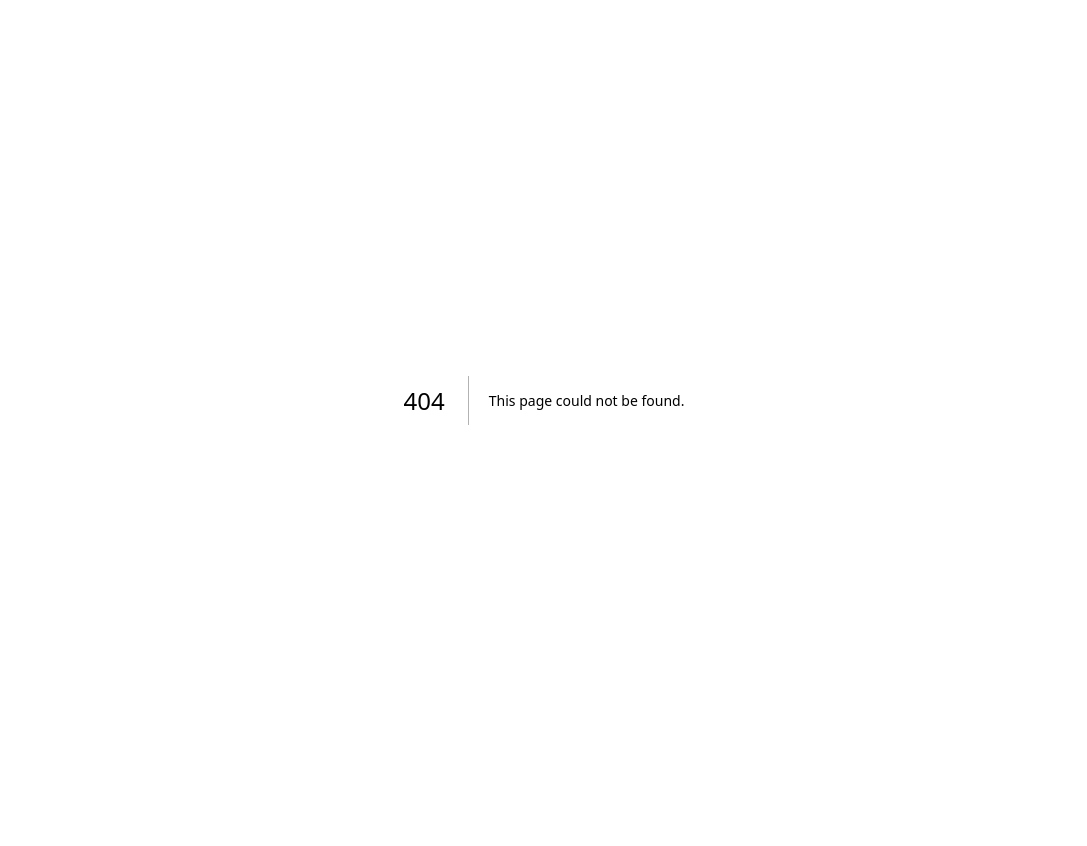
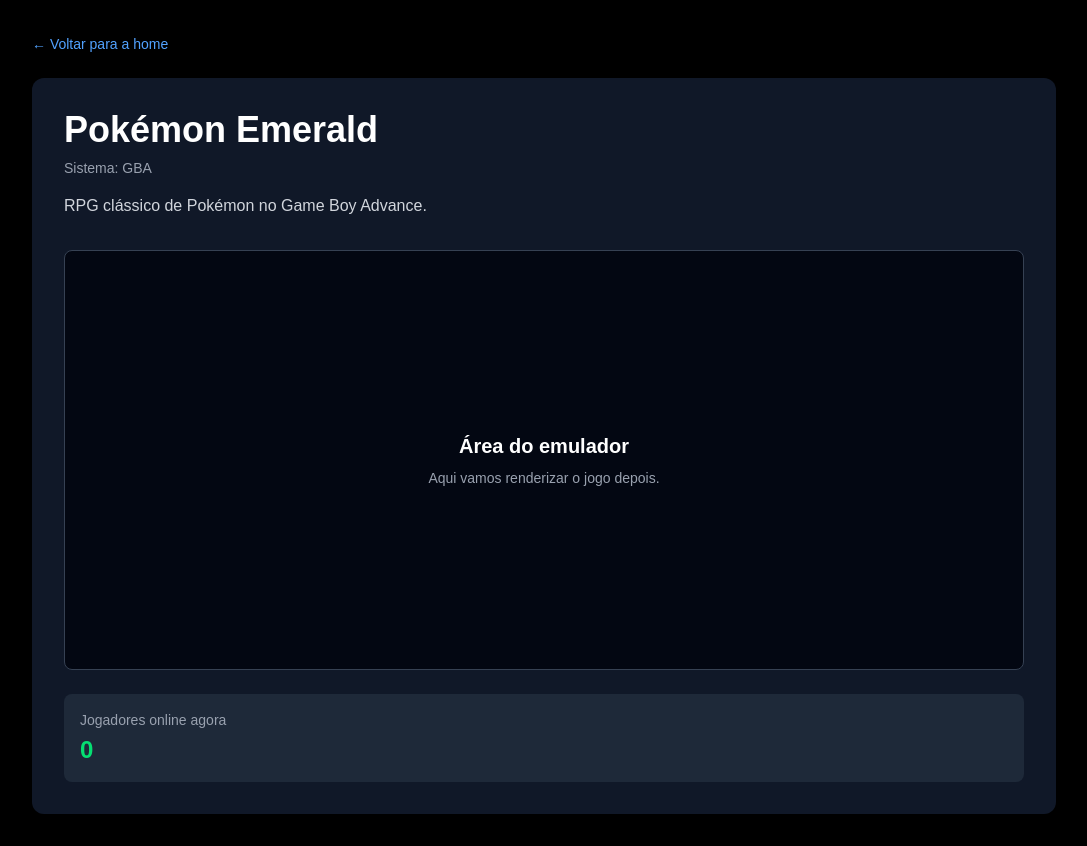
Before and after one commit to MarcusDevHub/SocialRom, a Next.js app: page /game/pokemon-emerald in a window 1280 px wide. Before the commit this address had no page. Shown: the whole page, without its empty margins (96-1183 px from the left). Before the commit the page ends 800 px from the top, so only its background shows below. Built offline with nearby package versions, Linux system fonts and the light colour scheme.

Commit message:
feat(game): add dynamic game page using route params

```diff
--- /dev/null
+++ b/src/app/game/[id]/page.tsx
@@ -0,0 +1,59 @@
+import { notFound } from 'next/navigation';
+import { mockGames } from '@/lib/games';
+
+// Define o tipo esperado para os parâmetros da rota.
+// Como a pasta se chama [id], o Next envia params.id.
+type GamePageProps = {
+    params: {
+        id: string;
+    };
+};
+
+export default function GamePage({ params }: GamePageProps) {
+    // Procura no array de jogos um item com id igual ao da URL.
+    const game = mockGames.find((item) => item.id === params.id);
+
+    // Se não encontrar o jogo, mostramos a página 404 do Next.js.
+    if (!game) {
+        notFound();
+    }
+
+    return (
+        <main className="min-h-screen bg-black p-8 text-white">
+            <div className="mx-auto max-w-5xl">
+                <a
+                    href="/"
+                    className="mb-6 inline-block text-sm text-blue-400 hover:underline"
+                >
+                    ← Voltar para a home
+                </a>
+
+                <div className="rounded-xl bg-gray-900 p-8 shadow-xl">
+                    <h1 className="text-4xl font-bold">{game.title}</h1>
+
+                    <p className="mt-2 text-sm text-gray-400">
+                        Sistema: {game.system}
+                    </p>
+
+                    <p className="mt-4 text-gray-300">{game.description}</p>
+
+                    <div className="mt-8 flex h-[420px] items-center justify-center rounded-lg border border-gray-700 bg-gray-950">
+                        <div className="text-center">
+                            <p className="text-xl font-semibold">Área do emulador</p>
+                            <p className="mt-2 text-sm text-gray-400">
+                                Aqui vamos renderizar o jogo depois.
+                            </p>
+                        </div>
+                    </div>
+
+                    <div className="mt-6 rounded-lg bg-gray-800 p-4">
+                        <p className="text-sm text-gray-400">Jogadores online agora</p>
+                        <p className="mt-1 text-2xl font-bold text-green-400">
+                            {game.playersOnline}
+                        </p>
+                    </div>
+                </div>
+            </div>
+        </main>
+    );
+}
```
